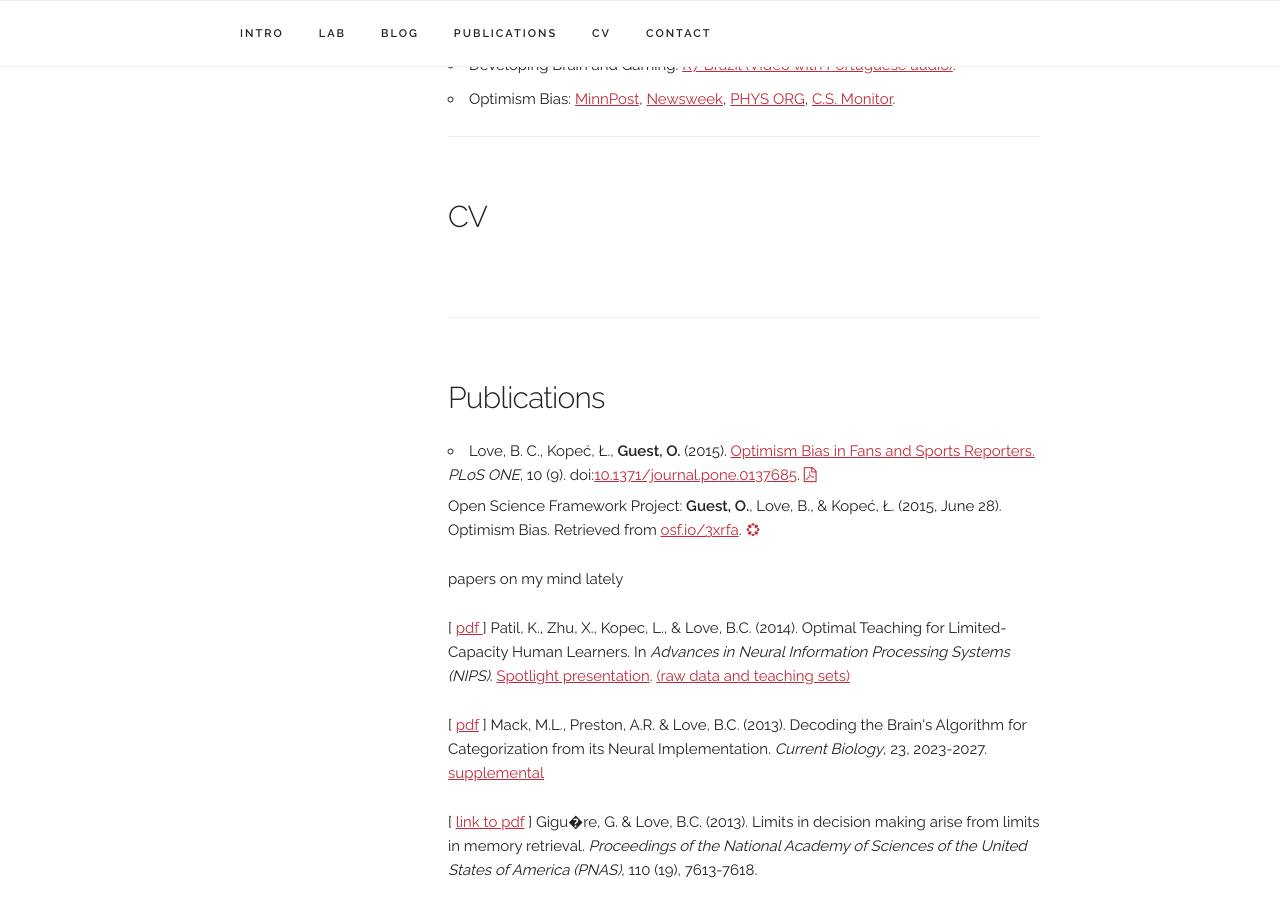
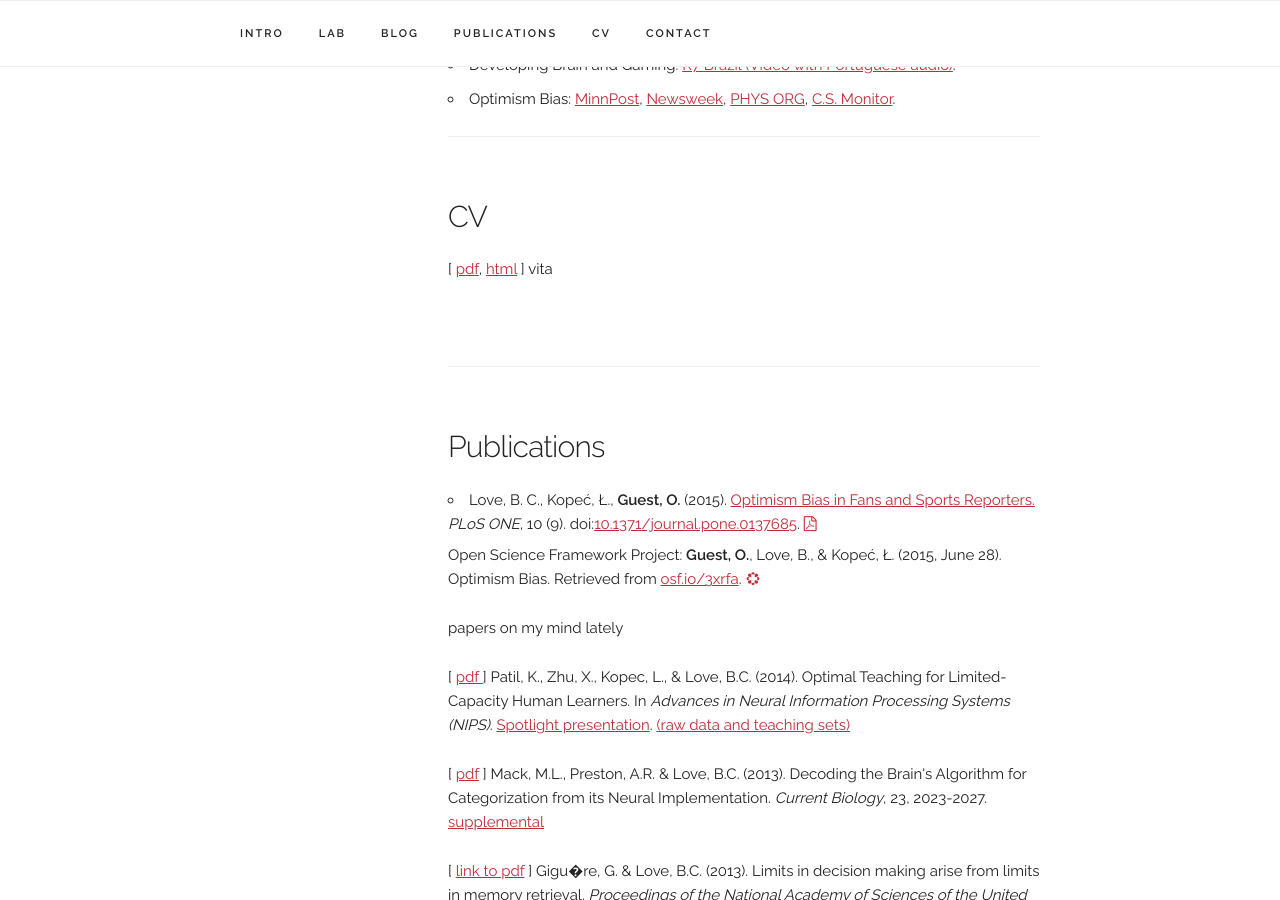
Before and after one commit to lovebc/lovebc.github.io, a Jekyll site: the page built from index.html, in a window 1280 px wide and 900 px high, scrolled down 1333 px. Built offline with Jekyll 4.4.1, drawn with Linux system fonts in a browser that asks for light colours; nearby versions of some CDN libraries; some web fonts are replaced; comment, search, counter and statistics services are not loaded.

Commit message:
Update index.html

```diff
--- a/index.html
+++ b/index.html
@@ -59,6 +59,10 @@ layout: test
 
           <div class="docs-section examples" id="cv">
           <h4>CV</h4>
+          <p>
+          [ <a href="vita.pdf">pdf</a>, <a href="vita.html">html</a> ] vita
+
+          </p>
           </div>
 
           <div class="docs-section examples" id="publications">
```
